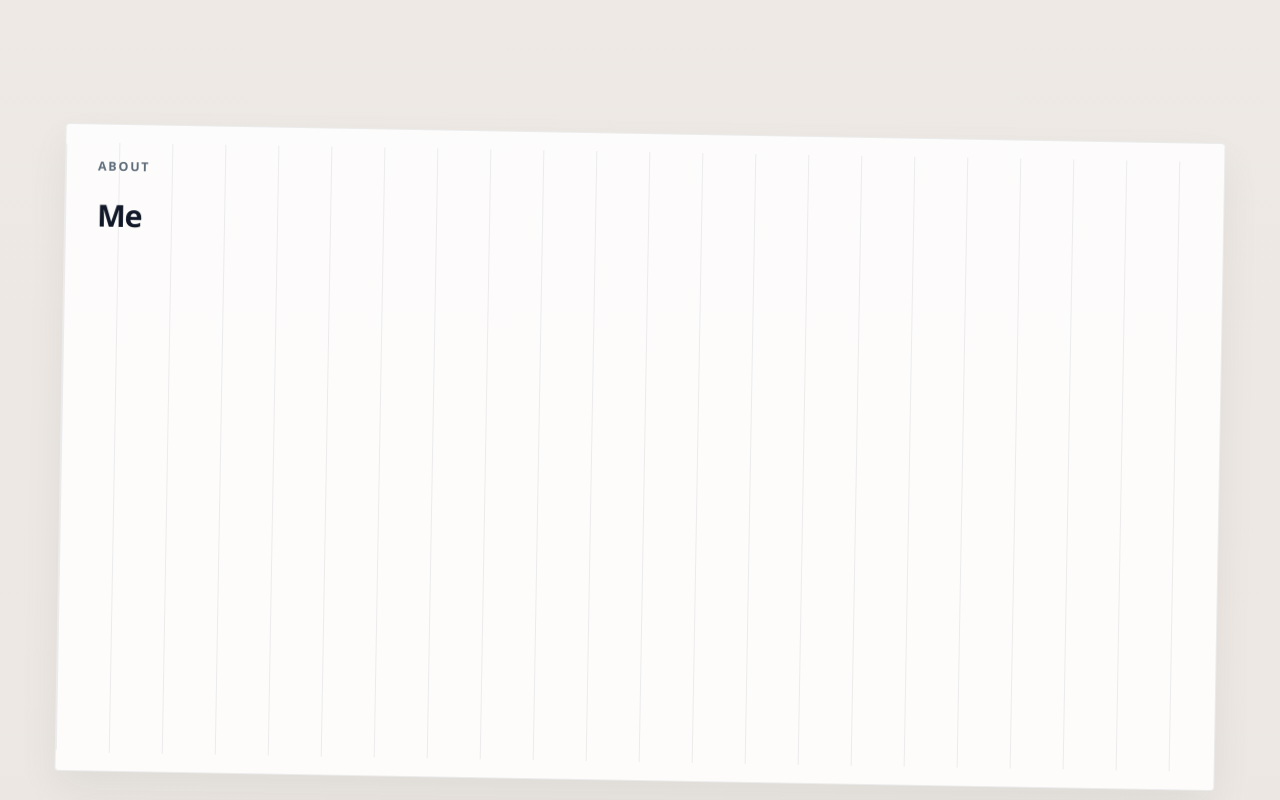
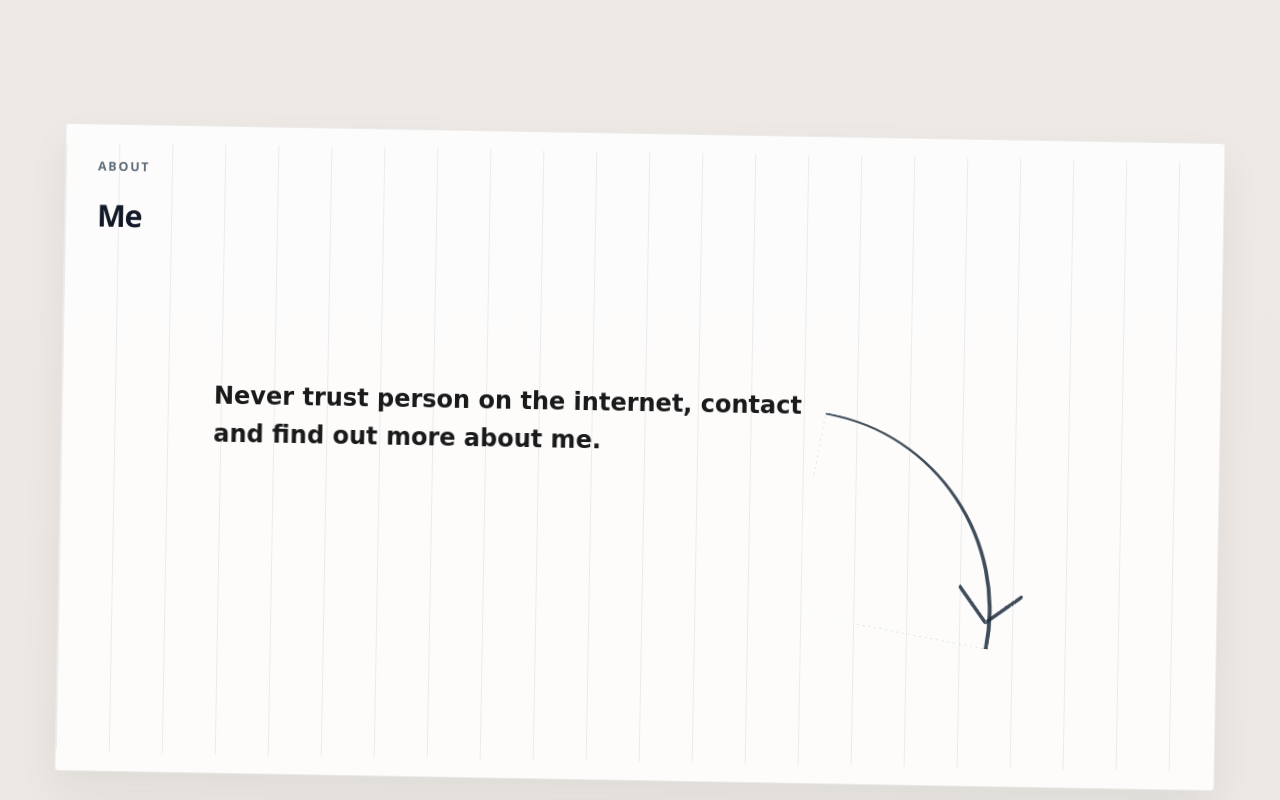
Before and after one commit to douglassiu/portfolio, a React (Vite) app in the folder client/: page / in a window 1280 px wide. Shown: the part 4540-5340 px from the top of the page. Built offline with nearby package versions, Linux system fonts and the light colour scheme.

Commit message:
about section

```diff
--- a/client/src/App.jsx
+++ b/client/src/App.jsx
@@ -408,8 +408,8 @@ function App() {
           </div>
 
           <div className="about-grid">
-            <p>
-            </p>
+            <h1>Never trust person on the internet, contact and find out more about me.</h1>
+            <div className="about-arrow"></div>
           </div>
         </section>
 
--- a/client/src/index.css
+++ b/client/src/index.css
@@ -421,10 +421,49 @@ section[id] {
 }
 
 .about-grid {
-  display: grid;
-  grid-template-columns: 1.1fr 1fr;
+  display: flex;
   gap: 24px;
-  align-items: start;
+  margin: 100px auto;
+  position: relative;
+}
+
+.about-grid h1 {
+  max-width: 620px;
+  font-family: 'Segoe Print', 'Bradley Hand', 'Comic Sans MS', cursive;
+}
+
+.about-grid .about-arrow {
+  position: relative;
+  width: 210px;
+}
+
+.about-grid .about-arrow::after {
+  content: '';
+  position: absolute;
+  left: 0;
+  top: 95%;
+  width: 100px;
+  height: 100px;
+  border-right: 2px solid rgba(31, 45, 61, 0.85);
+  border-top: 1px solid rgba(31, 45, 61, 0.85);
+  border-radius: 0 100px 0 0;
+  transform: rotate(10deg) scale(2);
+  box-shadow: inset 0 0 0 1px rgba(255, 255, 255, 0.2);
+}
+
+.about-grid .about-arrow::before {
+  content: '';
+  position: absolute;
+  left: 59%;
+  top: calc(196%);
+  width: 22px;
+  height: 22px;
+  border-left: 2px solid rgba(31, 45, 61, 0.85);
+  border-bottom: 2px solid rgba(31, 45, 61, 0.85);
+  border-radius: 2px;
+  transform: rotate(-36deg) scale(2);
+  background: transparent;
+  box-shadow: -2px 2px 0 rgba(255, 255, 255, 0.1);
 }
 
 .about-grid p {
@@ -757,6 +796,9 @@ section[id] {
   border-radius: .25rem;
   background: rgba(255, 255, 255, 0.86);
   transform: rotate(1deg);
+  display: flex;
+  flex-direction: column;
+  gap: 18px;
 }
 
 .about-section::after {
@@ -822,7 +864,8 @@ section[id] {
   }
 
   .brand-mark,
-  .hero-art {
+  .hero-art,
+  .about-grid .about-arrow {
     display: none;
   }
 }
```
